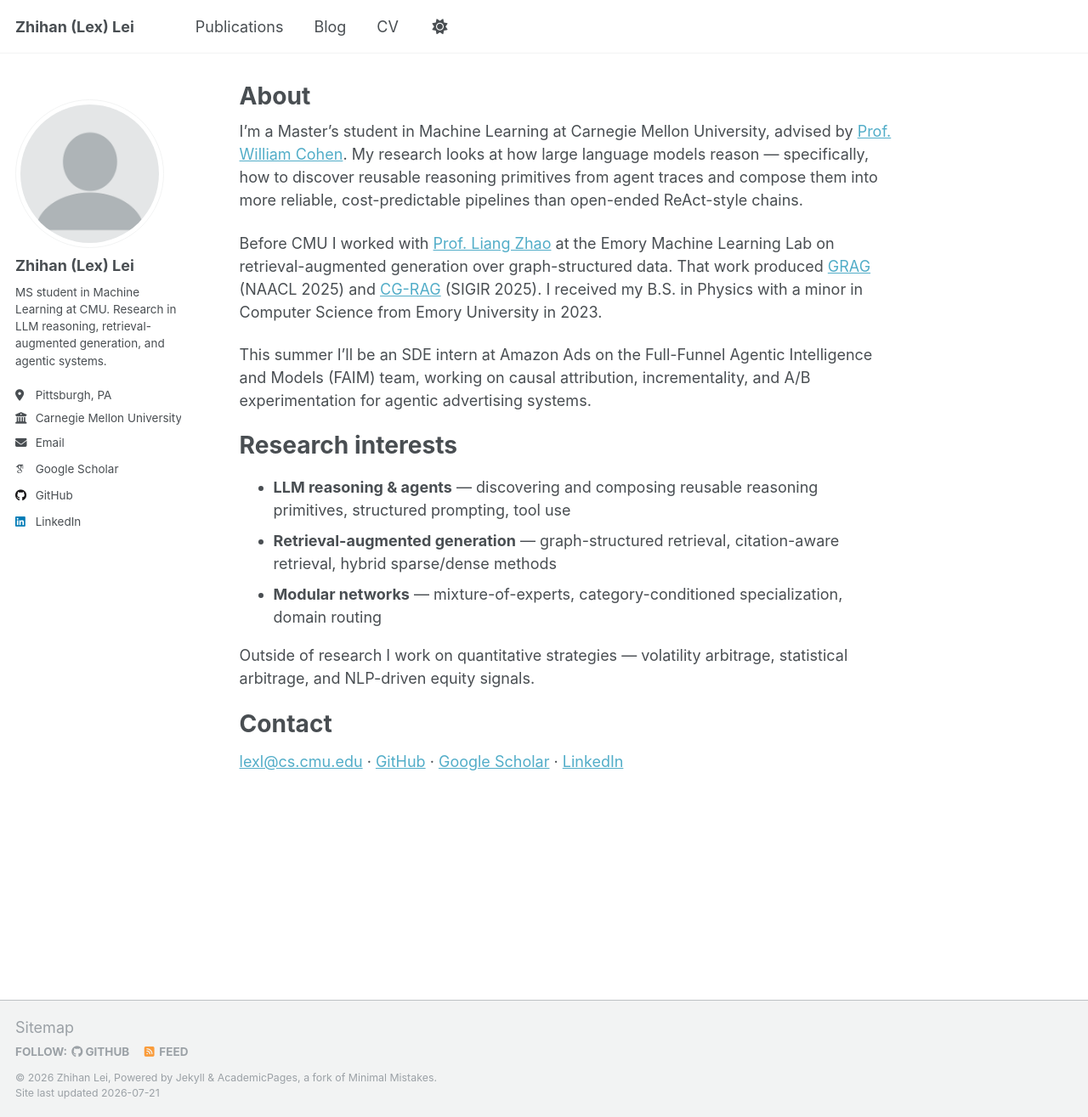
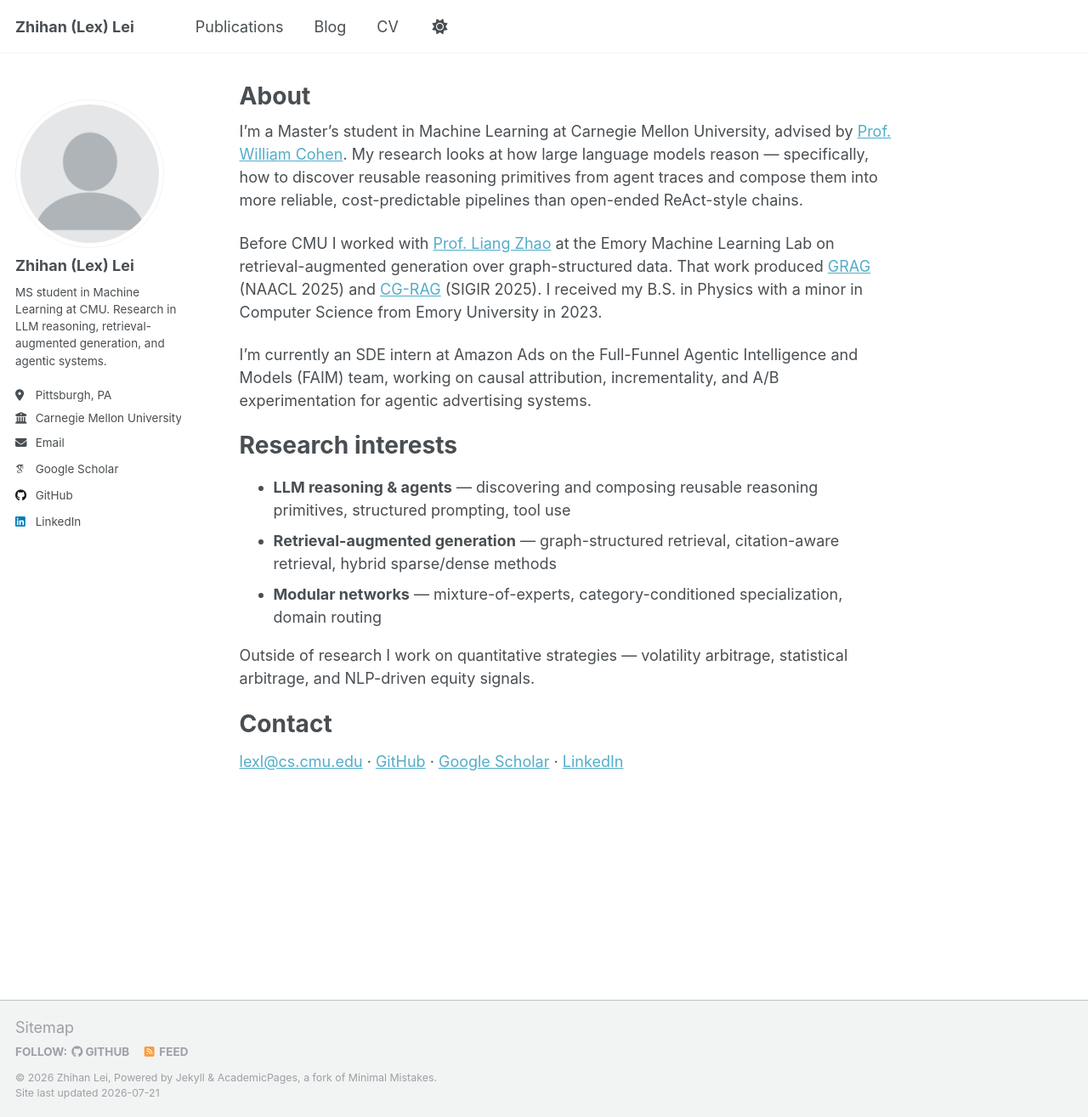
Before and after one commit to lexilei/lexilei.github.io, a Jekyll site: the page built from _pages/about.md, in a window 1280 px wide and 1315 px high. Shown: the whole window at 85% size. Built offline with Jekyll 4.4.1, drawn with Linux system fonts in a browser that asks for light colours; some web fonts are replaced; a script that is not in the unit is left out.

Commit message:
Update about: Amazon internship is now current

```diff
--- a/_pages/about.md
+++ b/_pages/about.md
@@ -11,7 +11,7 @@ I'm a Master's student in Machine Learning at Carnegie Mellon University, advise
 
 Before CMU I worked with [Prof. Liang Zhao](https://cs.emory.edu/~lzhao41/) at the Emory Machine Learning Lab on retrieval-augmented generation over graph-structured data. That work produced [GRAG](https://arxiv.org/abs/2405.16506) (NAACL 2025) and [CG-RAG](https://arxiv.org/abs/2501.15067) (SIGIR 2025). I received my B.S. in Physics with a minor in Computer Science from Emory University in 2023.
 
-This summer I'll be an SDE intern at Amazon Ads on the Full-Funnel Agentic Intelligence and Models (FAIM) team, working on causal attribution, incrementality, and A/B experimentation for agentic advertising systems.
+I'm currently an SDE intern at Amazon Ads on the Full-Funnel Agentic Intelligence and Models (FAIM) team, working on causal attribution, incrementality, and A/B experimentation for agentic advertising systems.
 
 Research interests
 ======
```
